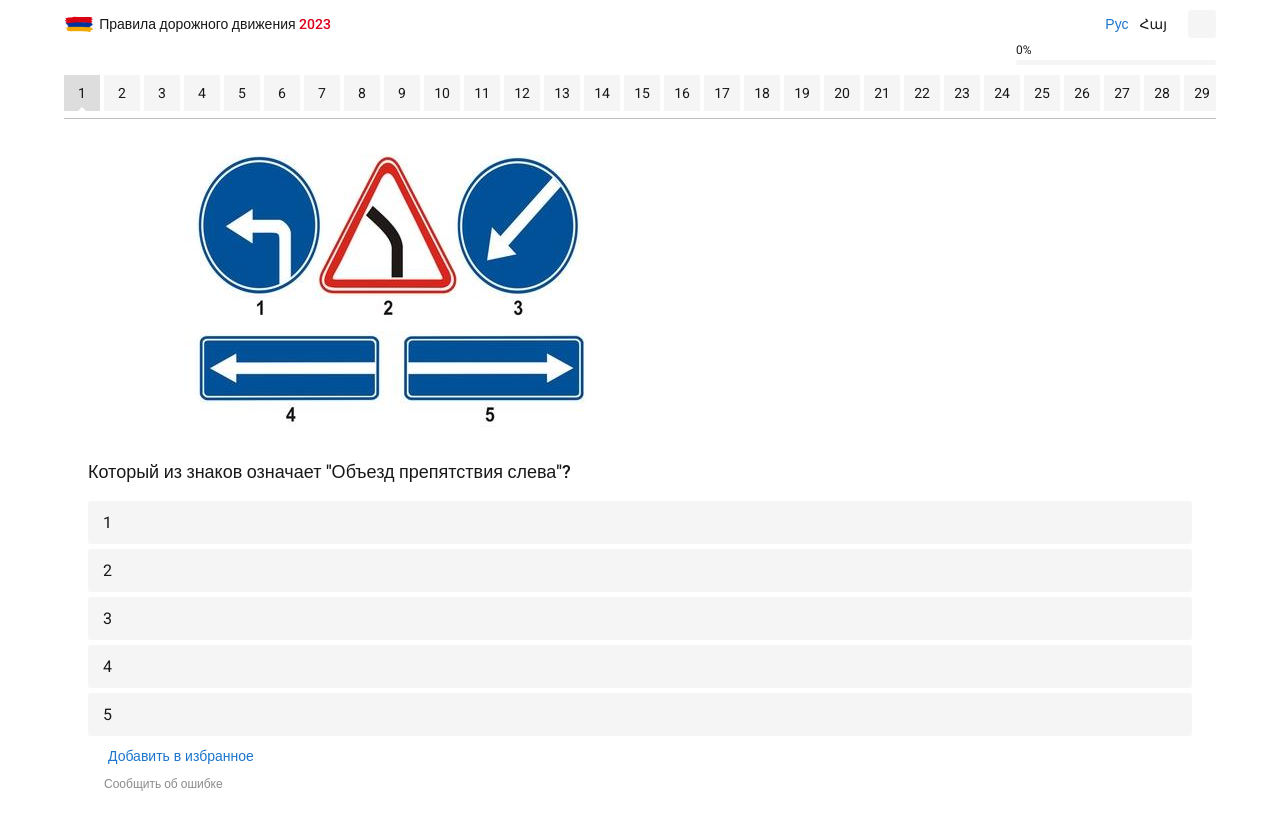
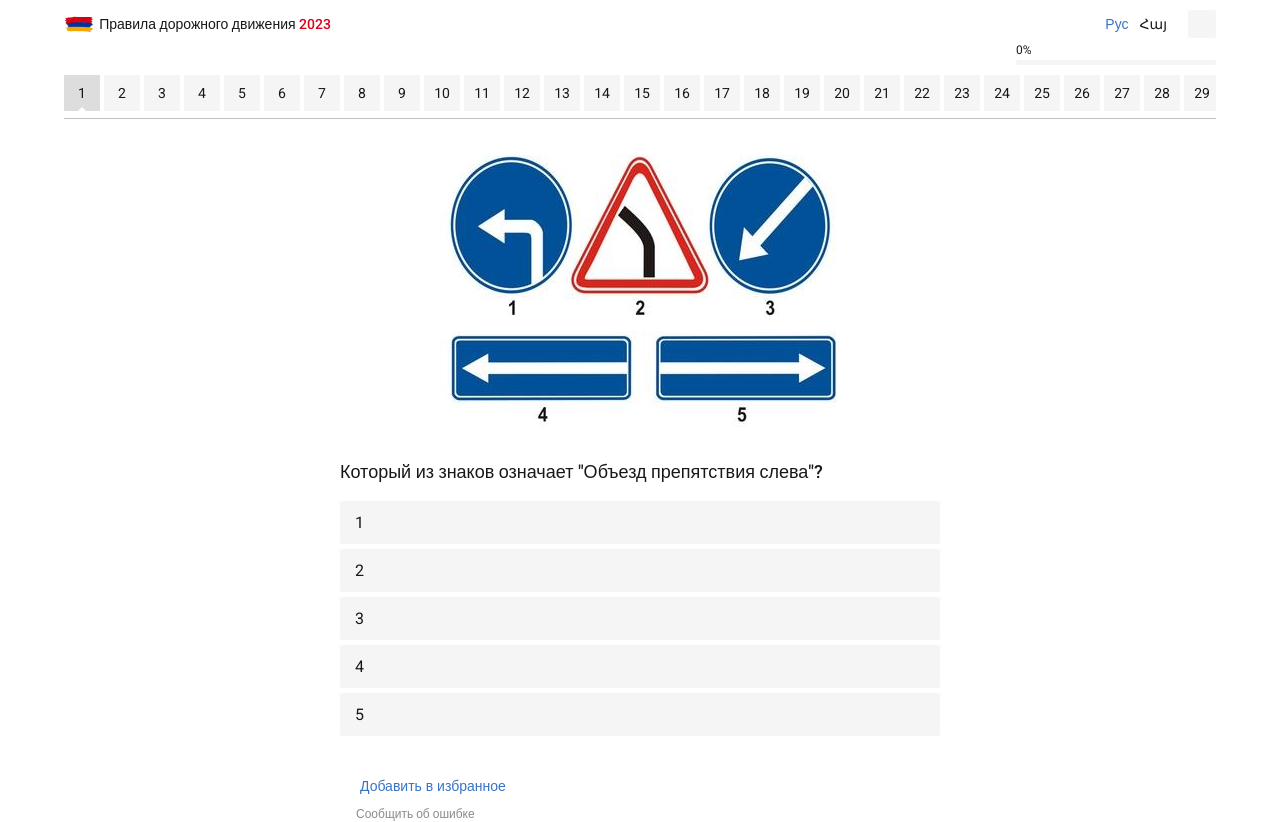
Before and after one commit to alexmasyukov/pdd-armenia, a React (Create React App) app: page /topics/1 in a window 1280 px wide. Before the commit the page ends 800 px from the top, so only its background shows below. Built offline with nearby package versions, Linux system fonts and the light colour scheme; some icons are missing; a web font is replaced by a local one.

Commit message:
udpate template

```diff
--- a/src/App.css
+++ b/src/App.css
@@ -3,7 +3,7 @@
   --color-status-wrong: rgb(255, 135, 135);
   --color-red: #db001b;
   --color-sky: #e8eff9;
-  --color-blue: #1b75cc;
+  --color-blue: #3973c5;
   --color-black: #181818;
   --color-black-light: #191919;
   --color-gray: #a2a2a2;
--- a/src/components/Question/Answer.tsx
+++ b/src/components/Question/Answer.tsx
@@ -1,5 +1,6 @@
 import clsx from 'clsx';
 import React from 'react';
+import s from './Question.module.scss';
 
 interface Props {
   text: string;
@@ -11,7 +12,7 @@ interface Props {
 
 const Answer: React.FC<Props> = ({ isCorrect, isWrong, text, onClick }) => {
   return (
-    <li onClick={onClick} className={clsx({ correct: isCorrect }, { wrong: isWrong })}>
+    <li onClick={onClick} className={clsx({ [s.correct]: isCorrect }, { [s.wrong]: isWrong })}>
       {text}
     </li>
   );
--- a/src/components/Questions/Questions.module.scss
+++ b/src/components/Questions/Questions.module.scss
@@ -7,8 +7,19 @@
   // justify-content: flex-start;
 
   .buttons {
-    justify-content: flex-start;
-    justify-self: flex-start;
-    align-self: flex-start;
+    margin-top: 30px;
+    justify-content: space-between;
+    display: flex;
+
+    .next-question-btn {
+      background: var(--color-blue);
+      color: #fff;
+      border: none;
+      border-radius: 4px;
+      padding: 0 20px;
+      cursor: pointer;
+      font-size: 14px;
+      height: 40px;
+    }
   }
 }
--- a/src/components/Questions/Questions.tsx
+++ b/src/components/Questions/Questions.tsx
@@ -93,8 +93,13 @@ const Questions: React.FC<Props> = ({ questions = [], favoriteAddButton = true }
         onSelectQuestion={handleSelectQuestionClick}
       />
 
-      <Container maxWidth={'333'}>
-        {/* <div className={s['question-container']}> */}
+      <Container
+        sx={{
+          display: 'flex',
+          justifyContent: 'center',
+        }}
+      >
+        <div className={s['question-container']}>
           <Question
             item={currentQuestion}
             answerFromHistory={answerFromHistory.answer}
@@ -114,13 +119,13 @@ const Questions: React.FC<Props> = ({ questions = [], favoriteAddButton = true }
             </div>
 
             {answerFromHistory.status === QuestionStatus.Wrong && !isLastQuestion && (
-            <button className='next-question-btn' onClick={hanldeNextQuestionClick}>
+              <button className={s['next-question-btn']} onClick={hanldeNextQuestionClick}>
                 {t('nextQuestion')}
               </button>
             )}
           </div>
+        </div>
       </Container>
-      {/* </div> */}
     </div>
   );
 };
```
Lines whose indentation alone changed are shown as unchanged.
